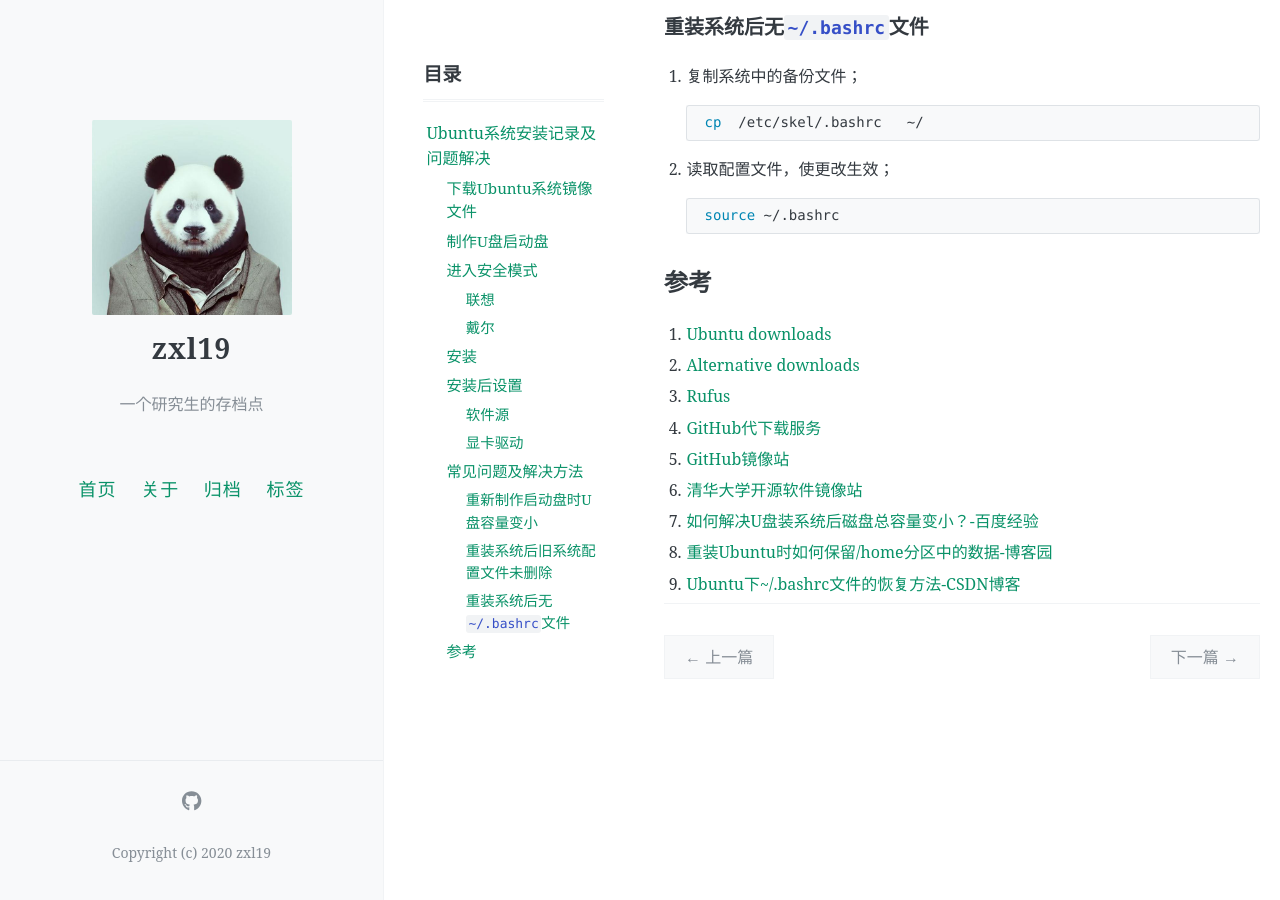
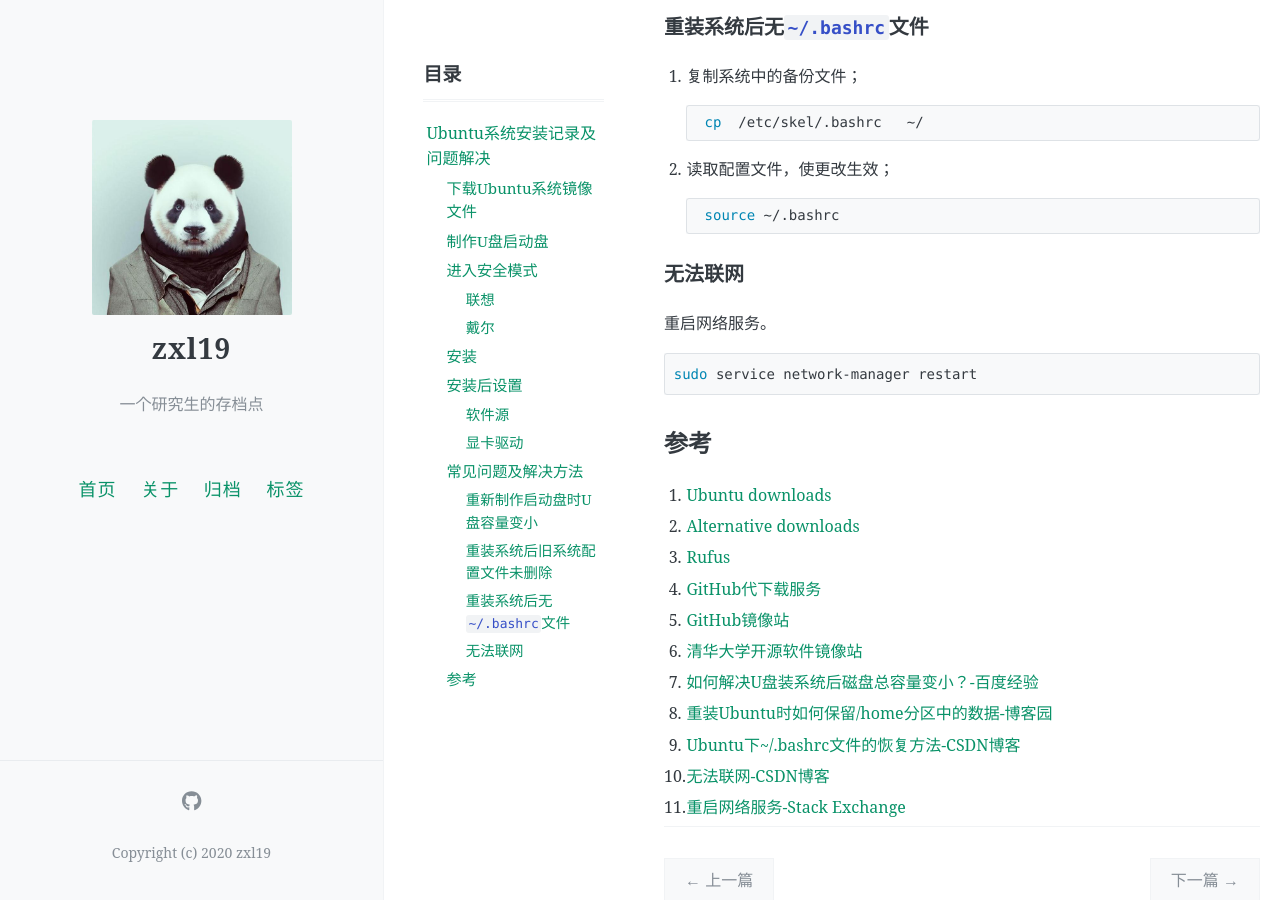
Before and after one commit to zxl19/zxl19.github.io, a Jekyll site: the page built from _posts/2020-06-24-ubuntu-installation.md, in a window 1280 px wide and 900 px high, scrolled down 2640 px. Built offline with Jekyll 4.4.1, drawn with Linux system fonts in a browser that asks for light colours; comment, search, counter and statistics services are not loaded.

Commit message:
Update 2020-06-24-ubuntu-installation.md

````diff
--- a/_posts/2020-06-24-ubuntu-installation.md
+++ b/_posts/2020-06-24-ubuntu-installation.md
@@ -119,6 +119,14 @@ pinned: false
     source ~/.bashrc
     ```
 
+### 无法联网
+
+重启网络服务。
+
+```shell
+sudo service network-manager restart
+```
+
 ## 参考
 
 1. [Ubuntu downloads](https://ubuntu.com/download)
@@ -130,3 +138,5 @@ pinned: false
 7. [如何解决U盘装系统后磁盘总容量变小？-百度经验](https://jingyan.baidu.com/article/59703552e754e48fc00740ed.html)
 8. [重装Ubuntu时如何保留/home分区中的数据-博客园](https://www.cnblogs.com/maowang1991/p/3270441.html)
 9. [Ubuntu下~/.bashrc文件的恢复方法-CSDN博客](https://blog.csdn.net/yucicheung/article/details/79334998)
+10. [无法联网-CSDN博客](https://blog.csdn.net/nickdada/article/details/118152182)
+11. [重启网络服务-Stack Exchange](https://askubuntu.com/questions/230698/how-to-restart-the-networking-service)
````
